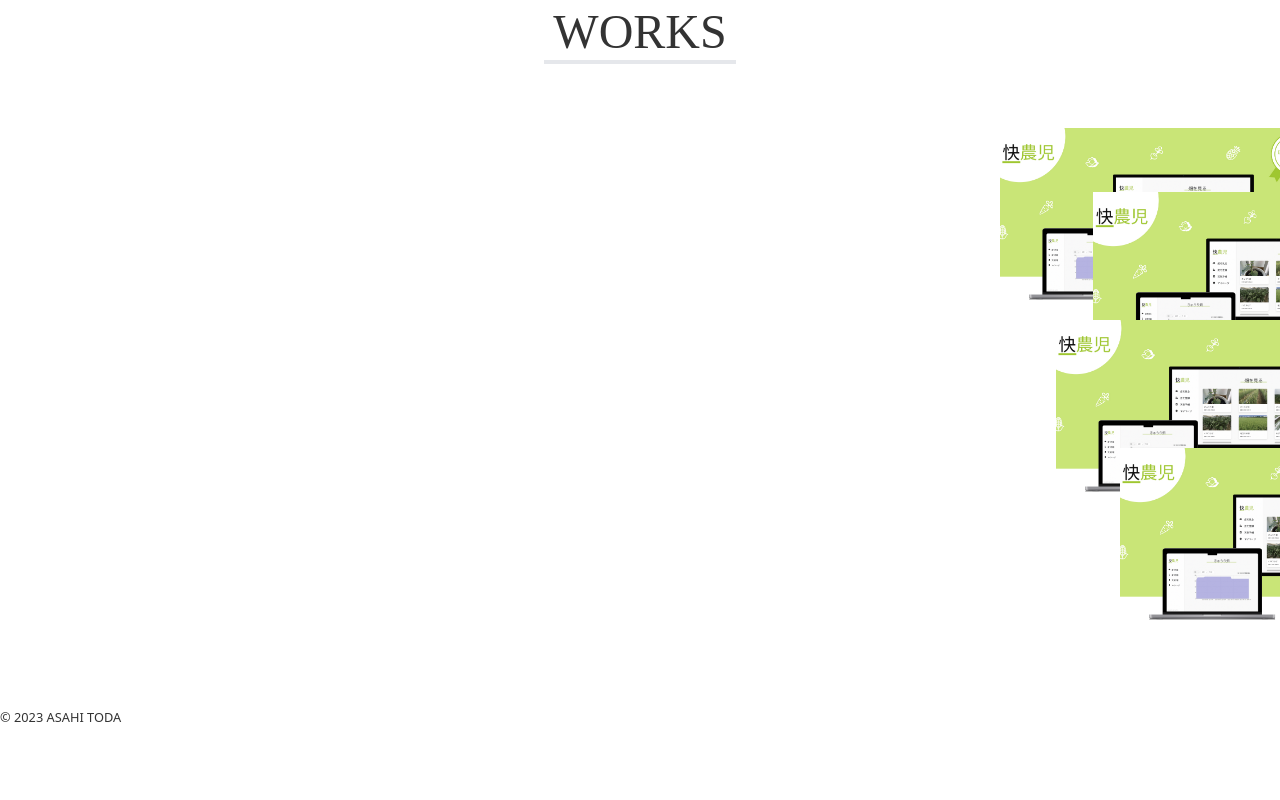
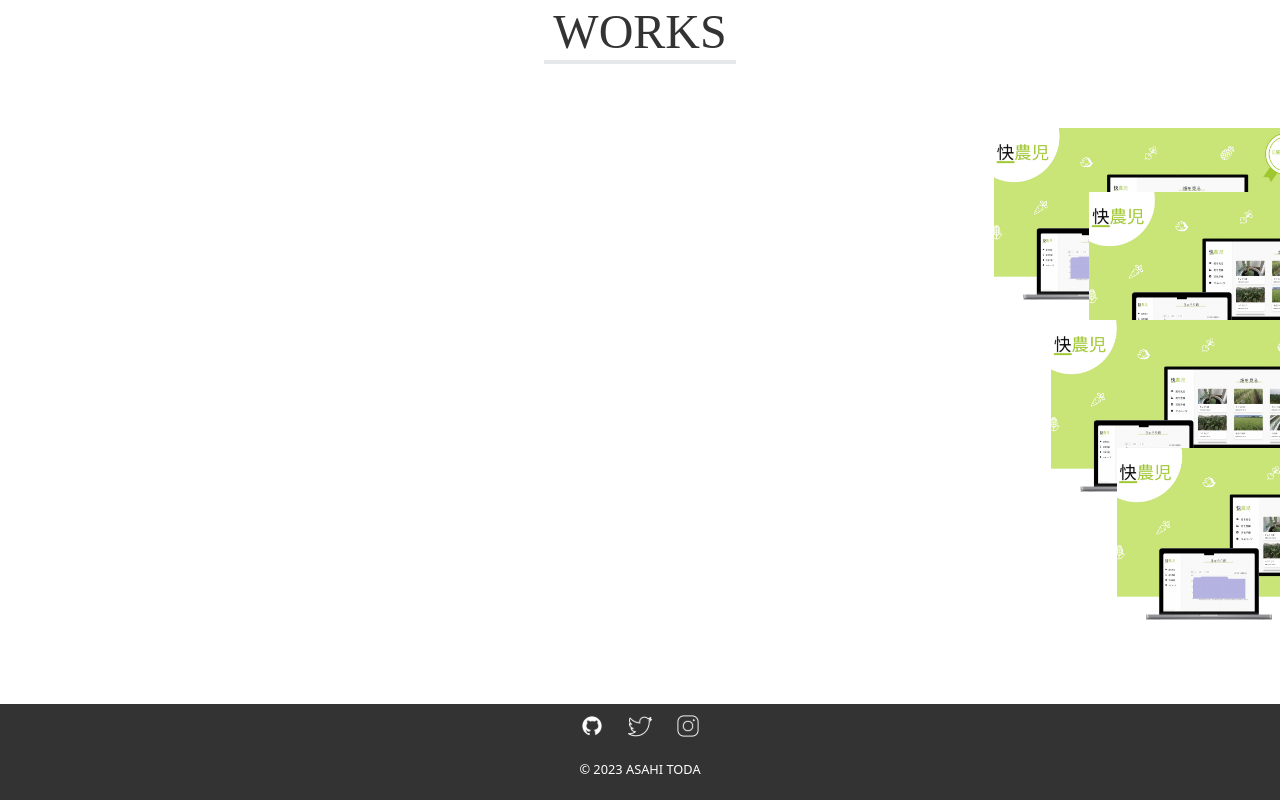
Before and after one commit to toasahi/portfolio, a Next.js app: page / in a window 1280 px wide. Shown: the part 1622-2422 px from the top of the page. Before the commit the page ends 2350 px from the top, so only its background shows below. Built offline with nearby package versions, Linux system fonts and the light colour scheme; a web font is replaced by a local one.

Commit message:
footerにsnsアカウントのリンクを追加

```diff
--- a/src/components/layout/Layout.tsx
+++ b/src/components/layout/Layout.tsx
@@ -1,3 +1,6 @@
+import Link from 'next/link'
+import Image from 'next/image'
+
 import { ReactNode } from 'react';
 
 type Props = {
@@ -8,8 +11,37 @@ export const Layout = ({ children }: Props) => {
   return (
     <main className='h-full'>
       {children}
-      <footer>
-        <div className=' text-main-0'>
+      <footer className='bg-portfolioLine-0 h-24'>
+      <nav className='flex font-title justify-center font-bold list-none pt-2'>
+        <li className='text-xl px-3 cursor-pointer'>
+          <Link href='https://github.com/toasahi'>
+            <a className='px-3 relative w-7 h-7'>
+              <Image
+                src={'/github.svg'}
+                layout='fill'
+                objectFit='cover'
+                alt='github'
+                className={'px-3'}
+              />
+            </a>
+          </Link>
+        </li>
+        <li className='text-xl px-3  cursor-pointer'>
+          <Link href='https://twitter.com/Dasadadana13'>
+            <a className='px-3 relative w-7 h-7'>
+              <Image src={'/twitter.svg'} layout='fill' objectFit='cover' alt='twitter' />
+            </a>
+          </Link>
+        </li>
+        <li className='text-xl px-3  cursor-pointer'>
+          <Link href='https://www.instagram.com/todadaas.04/'>
+            <a className='px-3 relative w-7 h-7'>
+              <Image src={'/instagram.svg'} layout='fill' objectFit='cover' alt='instagram' />
+            </a>
+          </Link>
+        </li>
+      </nav>
+        <div className=' text-white text-center pt-4'>
           <small>&copy; 2023 ASAHI TODA</small>
         </div>
       </footer>
```
